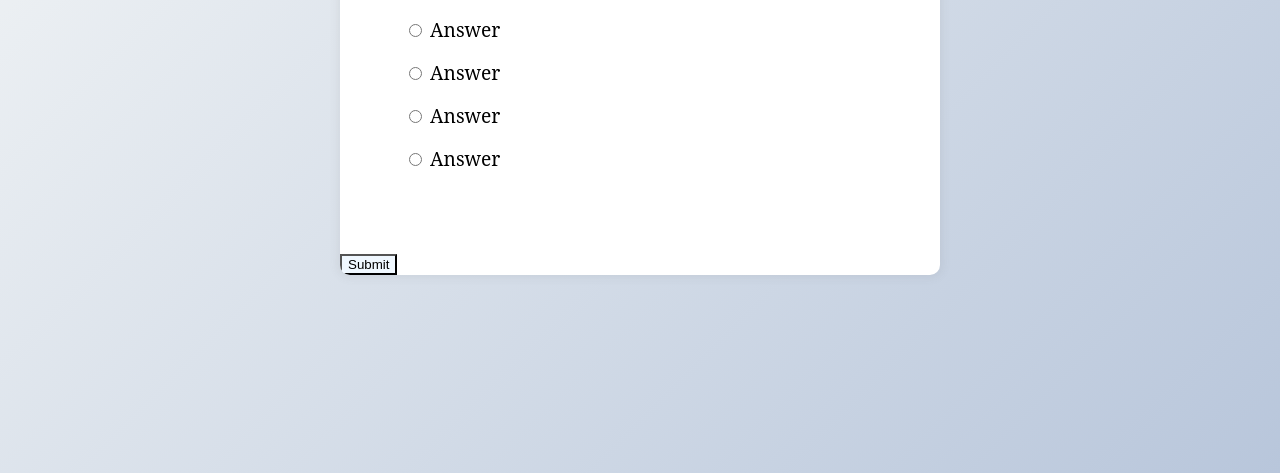
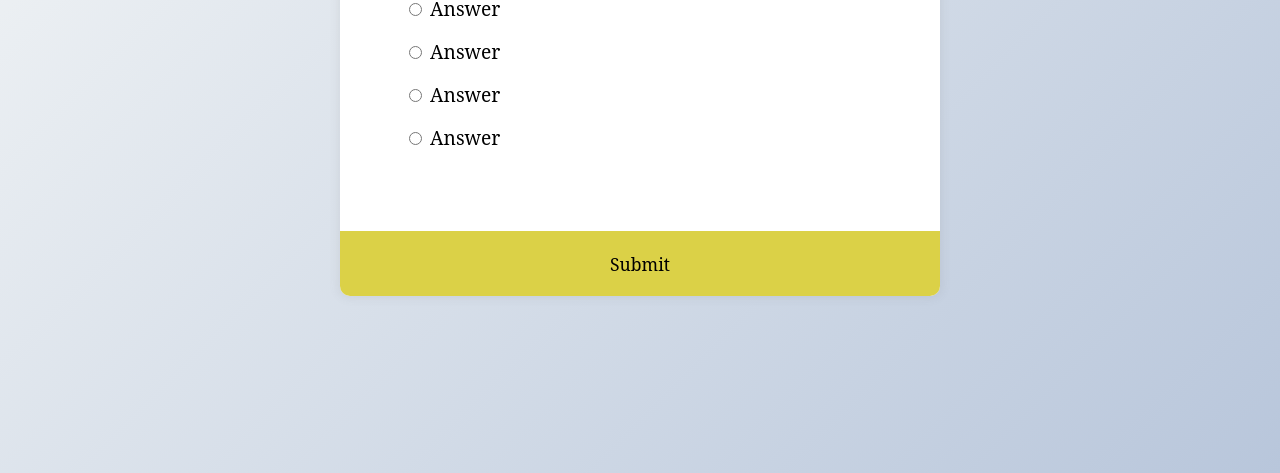
Before and after one commit to carvasquez206/A4-CodeQuiz, a plain HTML site: page index.html in a window 1280 px wide. Shown: the part 327-800 px from the top of the page. Drawn offline with Linux system fonts and the light colour scheme.

Commit message:
changed CSS

```diff
--- a/assets/styles.css
+++ b/assets/styles.css
@@ -39,5 +39,21 @@ ul li label{
     cursor:pointer;
 }
 button{
-    background-color: aliceblue;
+    background-color: rgb(219, 209, 71);
+    color: black;
+    border: none;
+    display: block;
+    width: 100%;
+    cursor: pointer;
+    font-size: 1.1rem;
+    font-family: inherit;
+    padding: 1.3rem;
 }
+button:hover{
+    background-color: black;
+    color: whitesmoke;
+}
+button:focus{
+    outline:none;
+    background-color: teal;
+}
```
